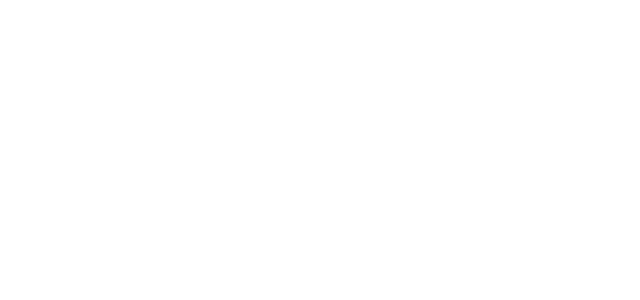
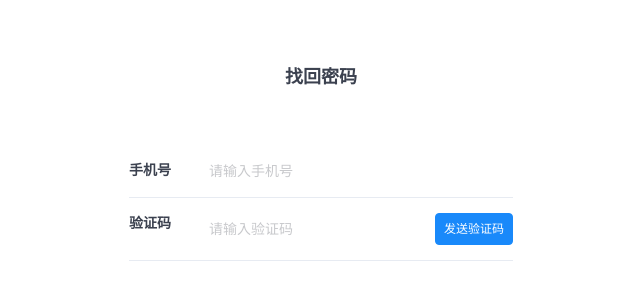
Before and after one commit to ZYCHOOO/vue3ts-h5-template, a Vue app: page /#/forgetPassword in a window 1280 px wide. Before the commit this address had no page. Shown: the part 98-398 px from the top of the page, without its empty margins (319-959 px from the left). Built offline with nearby package versions, Linux system fonts and the light colour scheme.

Commit message:
feat：更新登陆页

```diff
--- a/package.json
+++ b/package.json
@@ -9,6 +9,7 @@
     "preview": "vite preview"
   },
   "dependencies": {
+    "axios": "^1.3.6",
     "pinia": "^2.0.35",
     "pinia-plugin-persistedstate": "^3.1.0",
     "vant": "^4.2.0",
--- /dev/null
+++ b/src/constant/enums.ts
@@ -0,0 +1,21 @@
+// 标签 item
+interface TabItem {
+  id: number,
+  name: string,
+  icon: string,
+  title: string,
+  to: string
+}
+
+// 标签坞列表
+export const TABBAR_LIST: TabItem[] = [
+  { id: 1, name: 'home', icon: 'home-o', title: '首页', to: '/home/index' },
+  { id: 2, name: 'setting', icon: 'setting-o', title: '自定义', to: '/home/custom' },
+  { id: 3, name: 'user', icon: 'user-o', title: '我的', to: '/home/mine' }
+]
+
+// 调试白名单
+export const DEBUG_WHITE_LIST: string[] = ['development', 'teste']
+
+// 路由白名单
+export const ROUTE_WHITE_LIST: string[] = ['Login']
--- a/src/router/index.ts
+++ b/src/router/index.ts
@@ -10,13 +10,13 @@
     path: '/home',
     name: 'Home',
     redirect: '/home/index',
-    component: () => import(/* webChunkName: 'hoome' */ '@/views/home/home.vue'),
+    component: () => import('@/views/home/home.vue'),
     children: [
       {
         path: 'index',
         name: 'Index',
         component: () =>
-          import(/* webpackChunkName: 'home-index' */ '@/views/home/index.vue'),
+          import('@/views/home/index.vue'),
         meta: { title: '首页', showNavbar: false }
       }
     ]
@@ -25,9 +25,14 @@
     path: '/login',
     name: 'Login',
     component: () =>
-      import(/* webpackChunkName: "login" */ '@/views/login/login.vue'),
+      import('@/views/login/login.vue'),
     meta: { title: '登录', showNavbar: false }
   },
+  {
+    path: '/forgetPassword',
+    name: 'ForgetPassword',
+    component: () => import('@/views/login/forgetPassword.vue')
+  }
 ]
 
 const router = createRouter({
--- /dev/null
+++ b/src/store/login.ts
@@ -0,0 +1,18 @@
+import { ref } from 'vue'
+import { defineStore } from 'pinia'
+
+export const loginStore = defineStore('login', () => {
+  const token = ref<string>('')
+
+  const setToken = (val: string) => {
+    token.value = val
+  }
+
+  const resetToken = () => {
+    token.value = ''
+  }
+
+  return { token, setToken, resetToken }
+}, {
+  persist: true
+})
--- a/src/views/home/home.vue
+++ b/src/views/home/home.vue
@@ -1,14 +1,33 @@
 <template>
   <div class="home">
     <router-view />
+    <van-tabbar v-model="activeName" fixed route>
+      <van-tabbar-item
+        v-for="tabbarItem in tabbarList"
+        :key="tabbarItem.id"
+        :to="tabbarItem.to"
+        :name="tabbarItem.name"
+        :icon="tabbarItem.icon"
+      >
+        {{ tabbarItem.title }}
+      </van-tabbar-item>
+    </van-tabbar>
   </div>
 </template>
 
 <script setup lang="ts">
-import {} from 'vue'
+import { ref } from 'vue'
+import { TABBAR_LIST } from '@/constant/enums'
 
+const activeName = ref('home')
+const tabbarList = TABBAR_LIST
 </script>
 
 <style lang="less" scoped>
-
+  .home {
+    padding-bottom: 50px;
+    min-height: 100vh;
+    background: @default-bg-color;
+    box-sizing: border-box;
+  }
 </style>
--- a/src/views/home/index.vue
+++ b/src/views/home/index.vue
@@ -10,5 +10,10 @@
 </script>
 
 <style lang="less" scoped>
-
+  .home-index {
+    padding: 10px;
+    min-height: 100vh;
+    background: @main-bg-color;
+    overflow: auto;
+  }
 </style>
--- /dev/null
+++ b/src/views/login/forgetPassword.vue
@@ -0,0 +1,72 @@
+<template>
+  <div class="forget-password">
+    <span class="forget-password-title">找回密码</span>
+    <van-cell-group inset>
+      <van-field
+        v-model="mobile"
+        label="手机号"
+        placeholder="请输入手机号"
+      />
+      <van-field
+        v-model="sms"
+        label="验证码"
+        placeholder="请输入验证码"
+      >
+        <template #button>
+          <van-button size="small" type="primary">发送验证码</van-button>
+        </template>
+      </van-field>
+    </van-cell-group>
+
+  </div>
+</template>
+
+<script setup lang="ts">
+import { ref } from 'vue'
+
+const mobile = ref<number>()
+const sms = ref<number>()
+
+
+</script>
+
+<style lang="less" scoped>
+  .forget-password {
+    position: absolute;
+    left: 0;
+    right: 0;
+    top: 20%;
+    .flex-column;
+    .flex-center;
+    :deep .van-cell-group--inset {
+      margin: 0 55px;
+      border-radius: 0;
+      border-bottom: 0.01rem solid rgba(174, 188, 212, 0.3);
+    }
+    :deep .van-cell {
+      padding: 14px 0 15px;
+      &__title {
+        margin-right: 20px;
+        width: 60px;
+        font-size: 14px;
+        font-family: PingFangSC-Semibold, PingFang SC;
+        font-weight: 600;
+        color: @main-text-color;
+      }
+      &::after {
+        left: 0;
+        right: 0;
+        border-bottom: 1px solid rgba(174, 188, 212, 0.3);
+        transform: none;
+      }
+    }
+    &-title {
+      margin: 0 auto 57px;
+      font-size: 18px;
+      font-family: PingFangSC-Semibold, PingFang SC;
+      font-weight: 600;
+      text-align: center;
+      color: @main-text-color;
+    }
+  }
+</style>
--- a/src/views/login/login.vue
+++ b/src/views/login/login.vue
@@ -1,6 +1,6 @@
 <template>
   <div class="login-wrapper">
-    <div class="login-wrapper-title">vue-h5-代码模版</div>
+    <div class="login-wrapper-title">vue3ts-h5-代码模版</div>
     <van-cell-group inset>
       <van-field
         v-model="username"
@@ -31,29 +31,32 @@
 </template>
 
 <script setup lang="ts">
-import { Toast } from 'vant'
-// import { useRouter } from 'vue-router'
+import { showSuccessToast, showFailToast } from 'vant'
+import { useRouter } from 'vue-router'
 import { reactive, toRefs } from 'vue'
 
 const loginEffect = () => {
-  // const router = useRouter()
+  const router = useRouter()
   const loginForm = reactive({ username: '', password: '' })
   const { username, password } = toRefs(loginForm)
-  // const loginValidate = () => {
-  //   if (!username.value || !password.value) {
-  //     Toast.fail('账号或密码不能为空！')
-  //     return false
-  //   }
-  //   return true
-  // }
+  const loginValidate = () => {
+    if (!username.value || !password.value) {
+      showFailToast('账号或密码不能为空！')
+      return false
+    }
+    return true
+  }
   const handleLogin = async () => {
-    // if (loginValidate()) {}
+    if (loginValidate()) {
+      showSuccessToast('登陆成功！')
+      router.push('/home')
+    }
   }
   return { username, password, handleLogin }
 }
 const forgetEffect = () => {
   const handleForget = () => {
-    Toast.fail('忘记密码操作！')
+    // router.push('/forgetPassword')
   }
   return { handleForget }
 }
```
Also changed, not shown: 1 other file (tests, documents, lock files or other folders).
